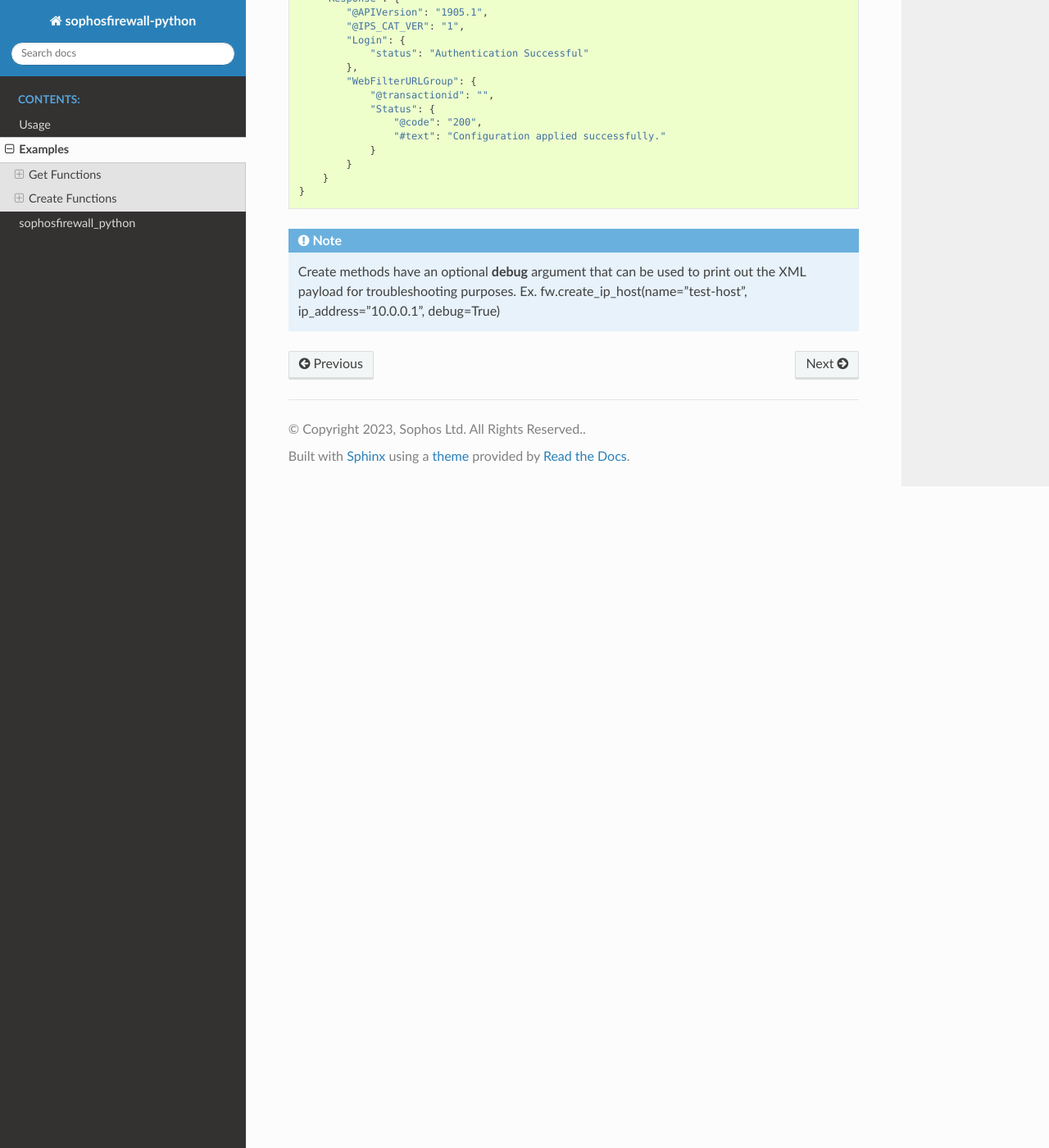
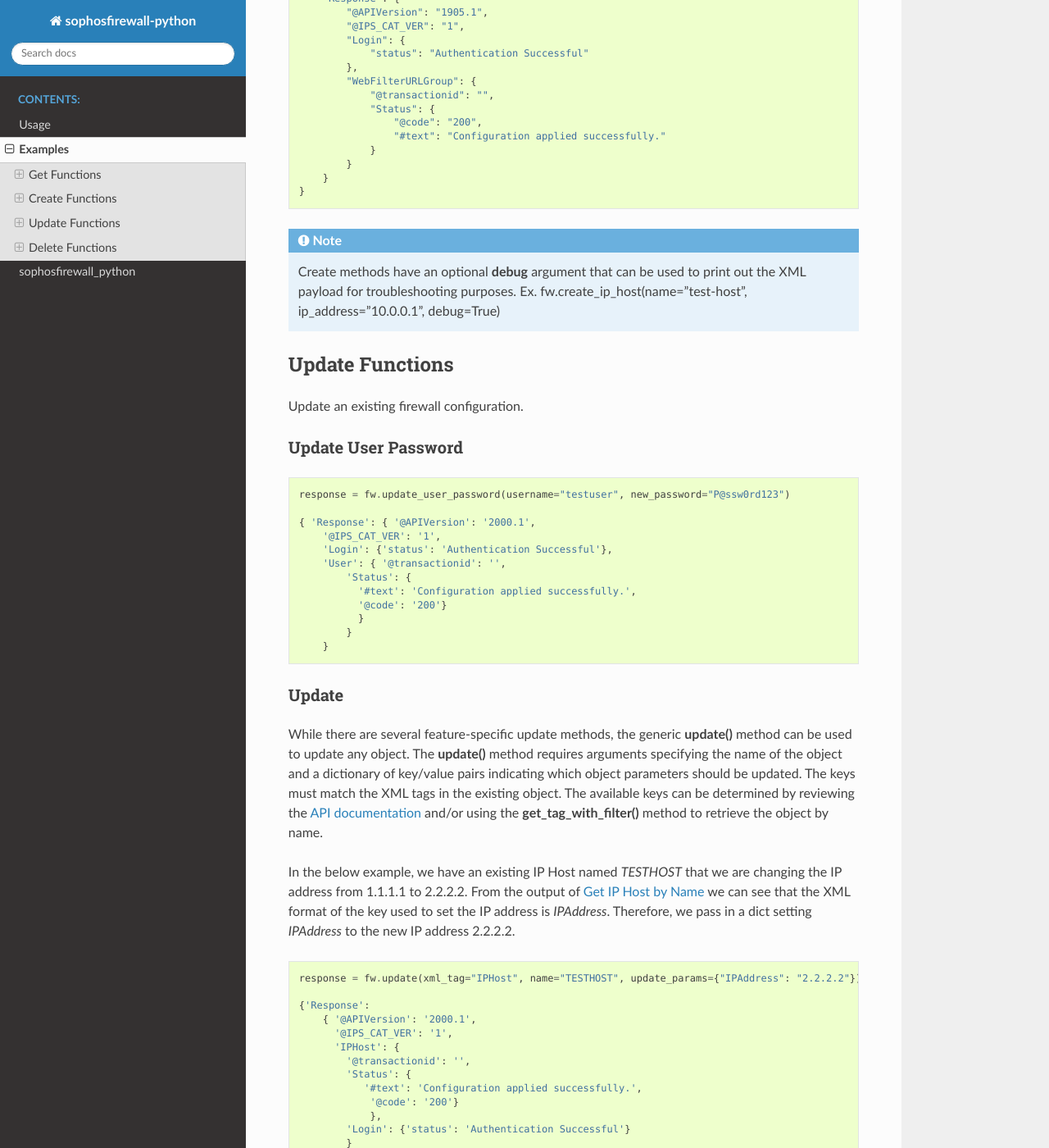
Before and after one commit to sophos/sophos-firewall-sdk, a Sphinx documentation site: the page built from docs/examples.rst, in a window 1280 px wide and 1400 px high, scrolled down 5091 px. Shown: the whole window at 82% size. Built offline with Sphinx 7.4.7 and the Read the Docs theme 2.0.0, drawn with Linux system fonts in a browser that asks for light colours; some of the changed text lies outside the part shown.

Commit message:
Update documentation with remove/update features (#41)

```diff
--- a/docs/examples.rst
+++ b/docs/examples.rst
@@ -15,7 +15,7 @@ Get all IP Hosts
 
     fw.get_ip_host()
 
-
+.. _get-ip-host-label:
 Get IP Host by Name
 ^^^^^^^^^^^^^^^^^^^
 
@@ -143,7 +143,7 @@ Create IP Host
 
 Create Firewall Rule
 ^^^^^^^^^^^^^^^^^^^^
-When creating a firewall rule, first create a Python dict object storing the rule parameters. Then pass the parameters to the **create_rule** method.
+When creating a firewall rule, first create a Python dict object storing the rule parameters. Then pass the parameters to the **create_rule()** method.
 
 .. code-block:: python
 
@@ -271,3 +271,83 @@ send the payload to the firewall.
 .. note::
     Create methods have an optional **debug** argument that can be used to print out the XML payload for troubleshooting purposes.
     Ex. fw.create_ip_host(name="test-host", ip_address="10.0.0.1", debug=True)
+
+Update Functions
+----------------
+Update an existing firewall configuration.
+
+Update User Password
+^^^^^^^^^^^^^^^^^^^^
+.. code-block:: python
+
+    response = fw.update_user_password(username="testuser", new_password="P@ssw0rd123")
+
+    { 'Response': { '@APIVersion': '2000.1',
+        '@IPS_CAT_VER': '1',
+        'Login': {'status': 'Authentication Successful'},
+        'User': { '@transactionid': '',
+            'Status': {
+              '#text': 'Configuration applied successfully.',
+              '@code': '200'}
+              }
+            }
+        }
+
+Update
+^^^^^^
+While there are several feature-specific update methods, the generic **update()** method can be used to update any object.
+The **update()** method requires arguments specifying the name of the object and a dictionary of key/value pairs indicating which
+object parameters should be updated. The keys must match the XML tags in the existing object. The available keys can be
+determined by reviewing the `API documentation <https://docs.sophos.com/nsg/sophos-firewall/18.5/API/index.html>`_ and/or
+using the **get_tag_with_filter()** method to retrieve the object by name.
+
+In the below example, we have an existing IP Host named `TESTHOST` that we are changing the IP address from 1.1.1.1 to 2.2.2.2.
+From the output of :ref:`get-ip-host-label` we can see that the XML format of the key used to set the IP address is `IPAddress`.
+Therefore, we pass in a dict setting `IPAddress` to the new IP address 2.2.2.2.
+
+.. code-block:: python
+
+    response = fw.update(xml_tag="IPHost", name="TESTHOST", update_params={"IPAddress": "2.2.2.2"})
+
+    {'Response':
+        { '@APIVersion': '2000.1',
+          '@IPS_CAT_VER': '1',
+          'IPHost': {
+            '@transactionid': '',
+            'Status': {
+               '#text': 'Configuration applied successfully.',
+                '@code': '200'}
+                },
+            'Login': {'status': 'Authentication Successful'}
+            }
+        }
+
+Delete Functions
+----------------
+Delete objects from the firewall.
+
+Remove
+^^^^^^
+The **remove()** method can be used to delete objects from the firewall. The method requires the XML tag for the type of object
+being removed, and the name of the object. The below example removes an IP Host from the firewall named `TESTHOST`.
+
+.. code-block:: python
+
+    response = fw.remove(xml_tag="IPHost", name="TESTHOST")
+
+        {
+        "Response": {
+            "@APIVersion": "2000.1",
+            "@IPS_CAT_VER": "1",
+            "Login": {
+                "status": "Authentication Successful"
+            },
+            "IPHost": {
+                "@transactionid": "",
+                "Status": {
+                    "@code": "200",
+                    "#text": "Configuration applied successfully."
+                }
+            }
+        }
+    }
```
Also changed, not shown: 3 other files.
